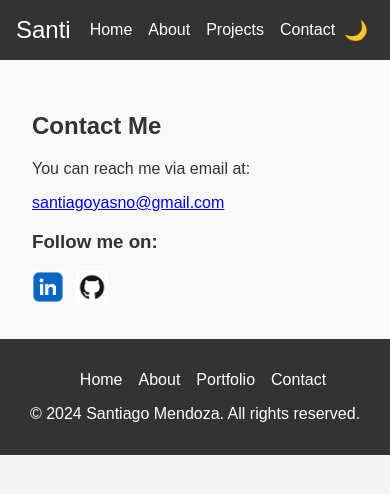
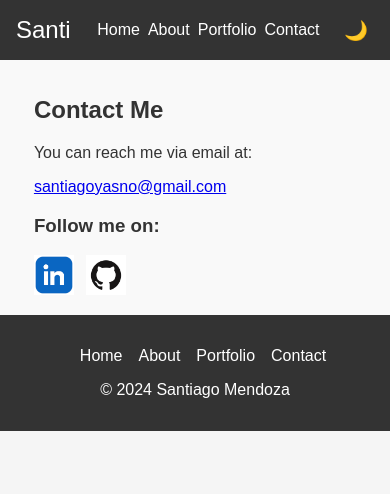
Before and after one commit to Pro0072006/Pro0072006.github.io, a plain HTML site: page contact.html in a window 390 px wide. Drawn offline with Linux system fonts and the light colour scheme.

Commit message:
Fix smarthphone

```diff
--- a/contact.html
+++ b/contact.html
@@ -12,10 +12,10 @@
       <div class="logo">Santi</div>
       <nav>
         <ul>
-          <li><a href="index">Home</a></li>
-          <li><a href="about">About</a></li>
-          <li><a href="portfolio">Projects</a></li>
-          <li><a href="contact">Contact</a></li>
+          <li><a href="index.html">Home</a></li>
+          <li><a href="about.html">About</a></li>
+          <li><a href="portfolio.html">Portfolio</a></li>
+          <li><a href="contact.html">Contact</a></li>
         </ul>
       </nav>
       <button id="theme-toggle">🌙</button>
@@ -44,13 +44,13 @@
     <footer>
       <nav>
         <ul>
-          <li><a href="index">Home</a></li>
-          <li><a href="about">About</a></li>
-          <li><a href="portfolio">Portfolio</a></li>
-          <li><a href="contact">Contact</a></li>
+          <li><a href="index.html">Home</a></li>
+          <li><a href="about.html">About</a></li>
+          <li><a href="portfolio.html">Portfolio</a></li>
+          <li><a href="contact.html">Contact</a></li>
         </ul>
       </nav>
-      <p>© 2024 Santiago Mendoza. All rights reserved.</p>
+      <p>© 2024 Santiago Mendoza</p>
     </footer>
 
     <script src="./js/script.js"></script>
--- a/css/styles.css
+++ b/css/styles.css
@@ -134,8 +134,8 @@ section#contact .social-links {
 }
 
 section#contact .social-links a img {
-  width: 2rem;
-  height: 2rem;
+  width: 2.5rem;
+  height: 2.5rem;
   margin-right: 0.5rem;
 }
 
@@ -186,3 +186,39 @@ body.dark-theme section#projects .project {
 body.dark-theme footer {
   background-color: #1f1f1f;
 }
+
+@media (max-width: 768px) {
+  header {
+    flex-direction: inherit;
+    align-items: center;
+  }
+
+  header nav ul {
+    display: inline-flexbox;
+  }
+
+  header nav ul li {
+    margin-left: 0.5rem;
+  }
+
+  section {
+    padding: 1rem;
+  }
+
+  section#home img {
+    width: 100%;
+  }
+
+  .text {
+    max-width: 90%;
+  }
+
+  section#projects .projects {
+    grid-template-columns: 1fr;
+  }
+
+  section#contact .social-links a img {
+    width: 2.5rem;
+    height: 2.5rem;
+  }
+}
```
Also changed, not shown: about.html (+9 -9 lines), index.html (+8 -8 lines), portfolio.html (+9 -9 lines), 1 other file.
